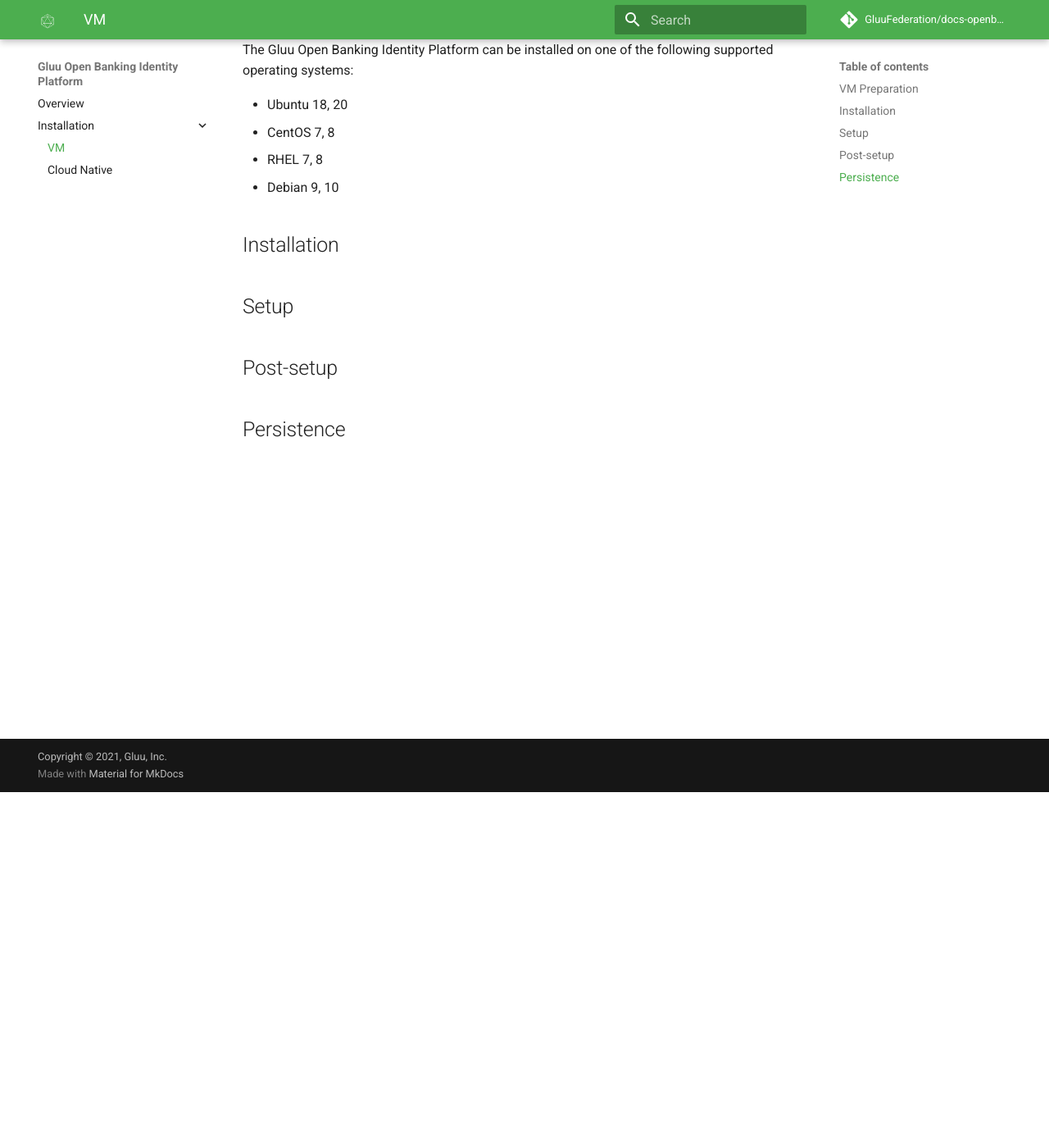
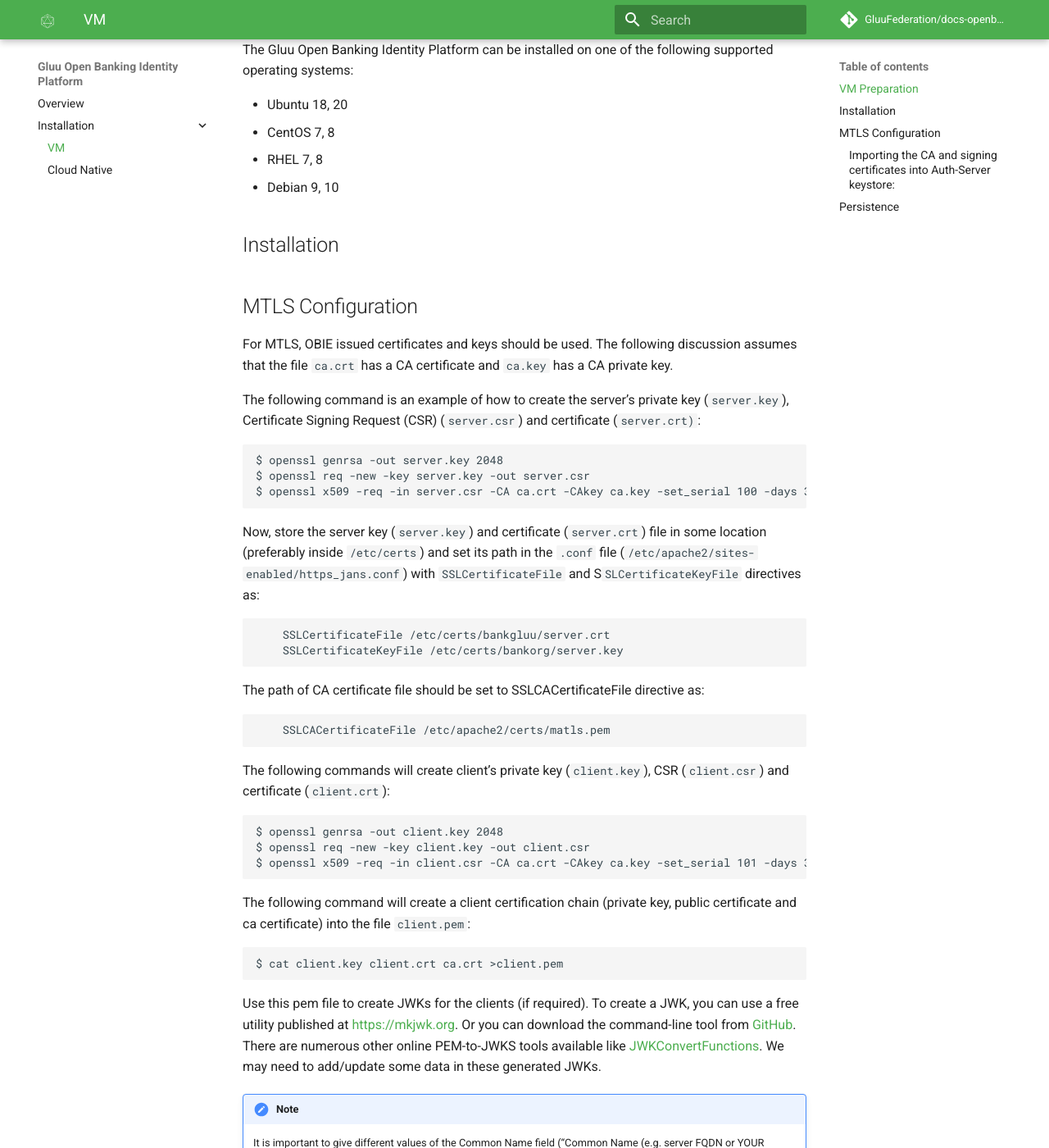
Before and after one commit to GluuFederation/docs-openbanking-prod, an MkDocs documentation site: the page built from docs/source/install-vm.md, in a window 1280 px wide and 1400 px high, scrolled down 434 px. Shown: the whole window at 82% size. Built offline with MkDocs 1.6.1 and Material for MkDocs 9.7.7, drawn with Linux system fonts in a browser that asks for light colours; comment, search, counter and statistics services are not loaded; some of the changed text lies outside the part shown.

Commit message:
Transferred Apache MTLS instructions

````diff
--- a/docs/source/install-vm.md
+++ b/docs/source/install-vm.md
@@ -20,8 +20,60 @@ The Gluu Open Banking Identity Platform can be installed on one of the following
 
 ## Installation
 
-## Setup
 
-## Post-setup
+
+## MTLS Configuration
+
+For MTLS, OBIE issued certificates and keys should be used. The following discussion assumes that the file `ca.crt` has a CA certificate and `ca.key` has a CA private key.
+
+The following command is an example of how to create the server’s private key (`server.key`), Certificate Signing Request (CSR) (`server.csr`) and certificate (`server.crt)`:
+
+```
+$ openssl genrsa -out server.key 2048
+$ openssl req -new -key server.key -out server.csr
+$ openssl x509 -req -in server.csr -CA ca.crt -CAkey ca.key -set_serial 100 -days 365 -outform PEM -out server.crt
+```
+
+Now, store the server key (`server.key`) and certificate (`server.crt`) file in some location (preferably inside `/etc/certs`) and set its path in the `.conf` file (`/etc/apache2/sites-enabled/https_jans.conf`) with  `SSLCertificateFile` and  S`SLCertificateKeyFile` directives as:
+
+```
+	SSLCertificateFile /etc/certs/bankgluu/server.crt
+	SSLCertificateKeyFile /etc/certs/bankorg/server.key
+```
+
+The path of CA certificate file should be set to SSLCACertificateFile directive as:
+
+```
+	SSLCACertificateFile /etc/apache2/certs/matls.pem
+```
+
+The following commands will create client’s private key (`client.key`), CSR (`client.csr`) and certificate (`client.crt`):
+
+```
+$ openssl genrsa -out client.key 2048
+$ openssl req -new -key client.key -out client.csr
+$ openssl x509 -req -in client.csr -CA ca.crt -CAkey ca.key -set_serial 101 -days 365 -outform PEM -out client.crt
+```
+
+The following command will create a client certification chain (private key, public certificate and ca certificate) into the file `client.pem`:
+
+```
+$ cat client.key client.crt ca.crt >client.pem
+```
+
+Use this pem file to create JWKs for the clients (if required). To create a JWK, you can use a free utility published at [https://mkjwk.org](https://mkjwk.org). Or you can download the command-line tool from [GitHub](https://github.com/mitreid-connect/json-web-key-generator). There are numerous other online PEM-to-JWKS tools available like [JWKConvertFunctions](https://8gwifi.org/jwkconvertfunctions.jsp). We may need to add/update some data in these generated JWKs.
+
+!!!Note
+    It is important to give different values of the Common Name field (“Common Name (e.g. server FQDN or YOUR name) []”) for the CA, Server and  clients. Other fields may have common values but the same values for Common Name of all certificates results in certificate verification failed at runtime.
+
+### Importing the CA and signing certificates into Auth-Server keystore:
+
+The command line utility keytool is installed with JDK, it can be used to import the certificate and keys into the JVM keystore and jans-auth server’s keystore.
+
+```
+./keytool -importcert -file /path/to/file/filename.cer -keystore /path/to/file/filename.jks -alias yourkeystore
+
+./keytool -importkeystore -srckeystore /path/to/file/filename.jks -srcstoretype JKS -destkeystore /opt/jre/lib/security/cacerts -deststoretype JKS
+```
 
 ## Persistence
````
